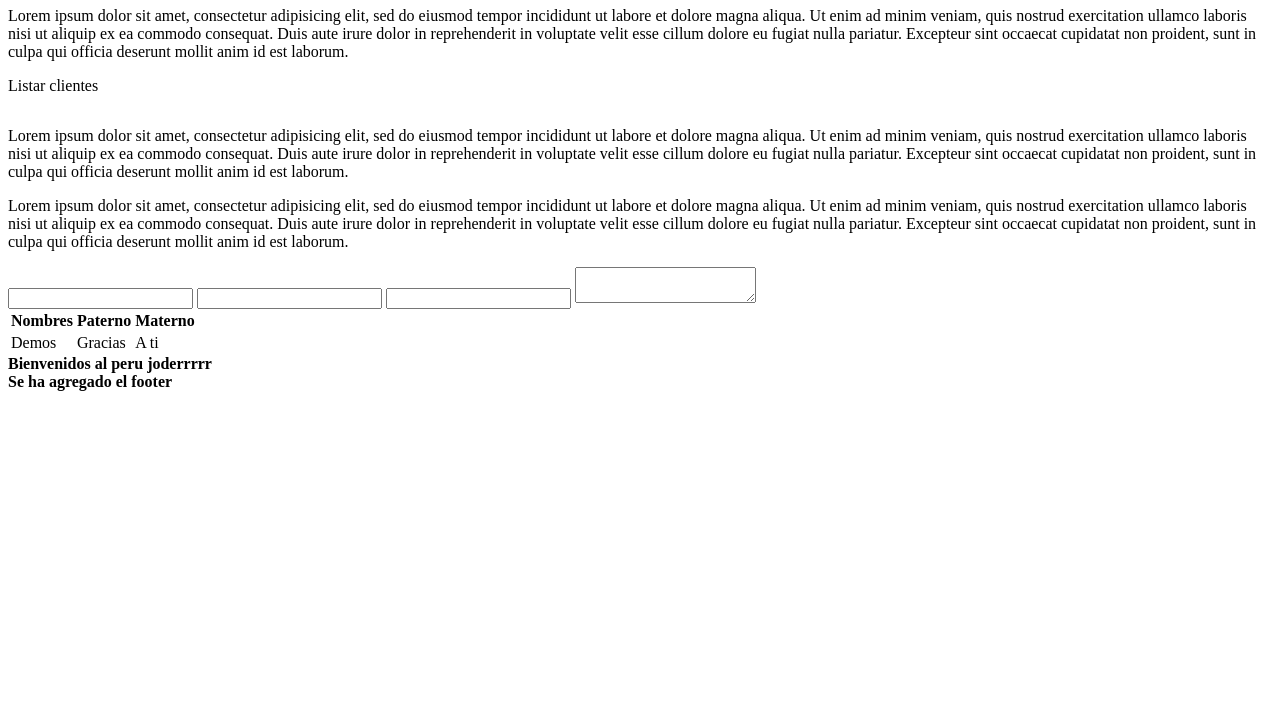
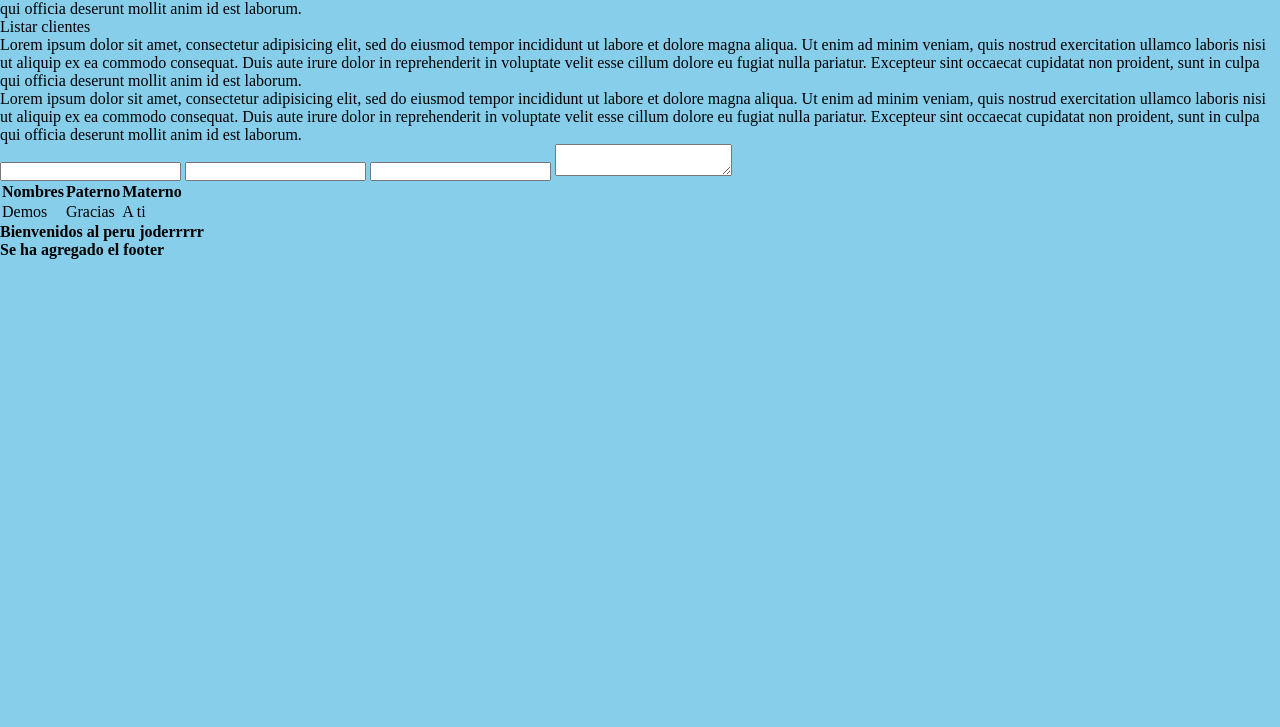
Before and after one commit to proyectos-peru/practicando, a plain HTML site: page index.html in a window 1280 px wide. Shown: the part 73-800 px from the top of the page. Drawn offline with Linux system fonts and the light colour scheme.

Commit message:
se ha agreggado estilos a body y se ha resetado con css el body

```diff
--- a/index.html
+++ b/index.html
@@ -3,6 +3,16 @@
 <head>
 	<meta charset="UTF-8">
 	<title>Git</title>
+	<style type="text/css">
+		*{
+			margin: 0;
+			padding: 0;
+		}
+		body{
+			background-color: skyblue;
+		}
+		</style>
+
 </head>
 <body>
 	<h1>Practicando GIT</h1>
```
